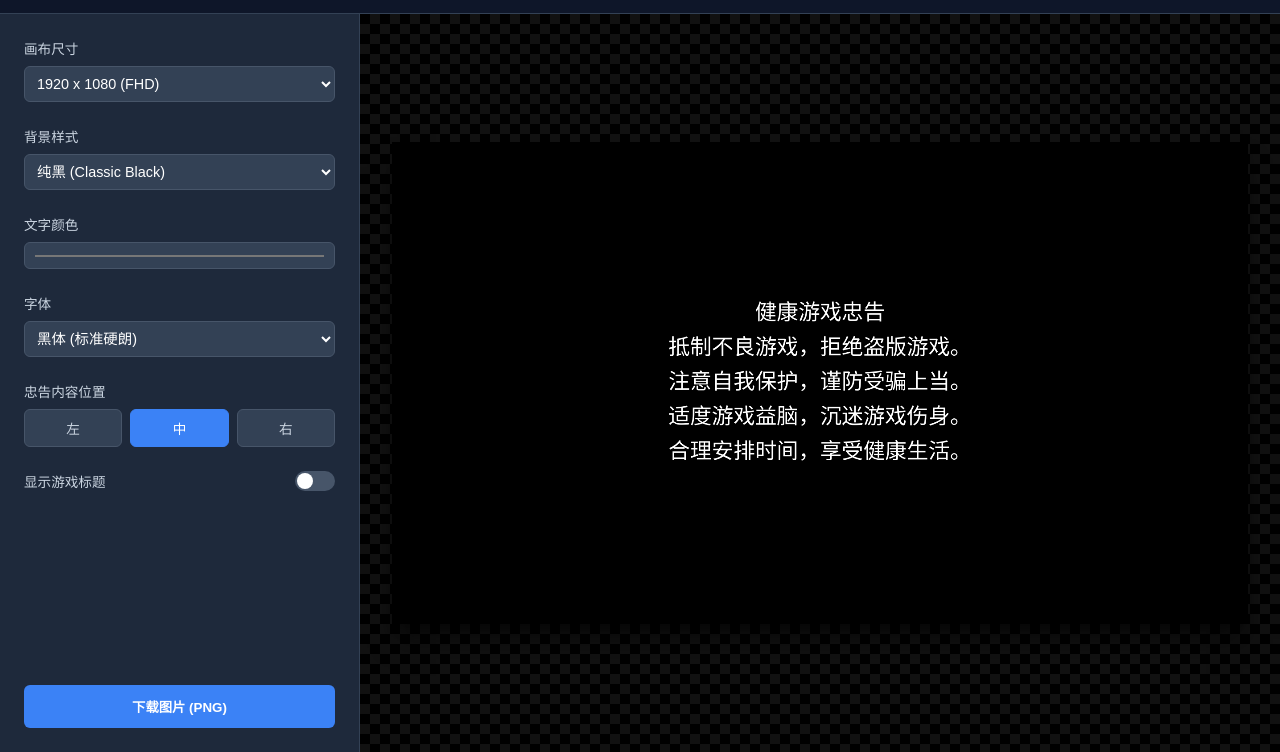
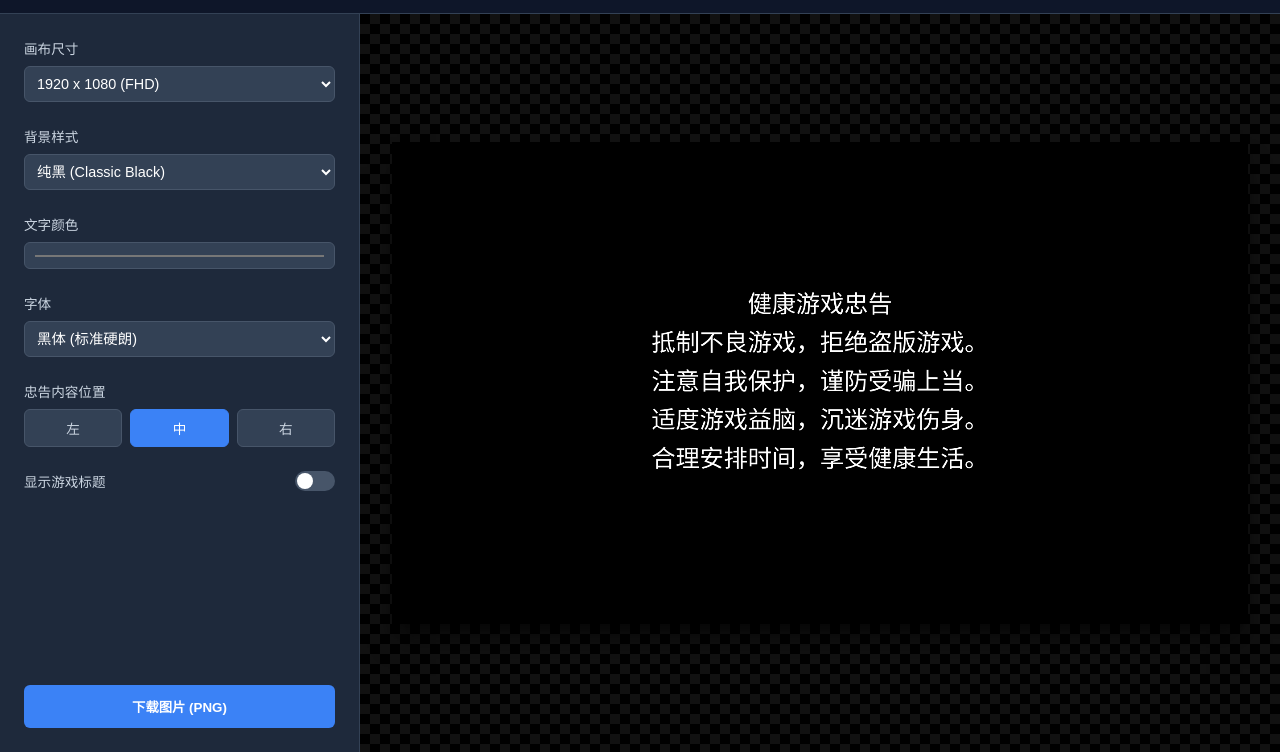
Before and after one commit to wiseplusplus/index_wpp, a plain HTML site: page gamesafe/index.html in a window 1280 px wide. Shown: the part 48-800 px from the top of the page. Drawn offline with Linux system fonts and the light colour scheme; a web font is replaced by a local one.

Commit message:
Update index.html

```diff
--- a/gamesafe/index.html
+++ b/gamesafe/index.html
@@ -565,7 +565,7 @@
             const padding = Math.min(w, h) * 0.05; // 5% padding
 
             // Font sizes
-            const baseFontSize = Math.min(w, h) * 0.045; // Responsive font size
+            const baseFontSize = Math.min(w, h) * 0.05; // Responsive font size
             const titleFontSize = baseFontSize * 2.5;
             const warningFontSize = baseFontSize;
             const lineHeight = 1.6;
```
